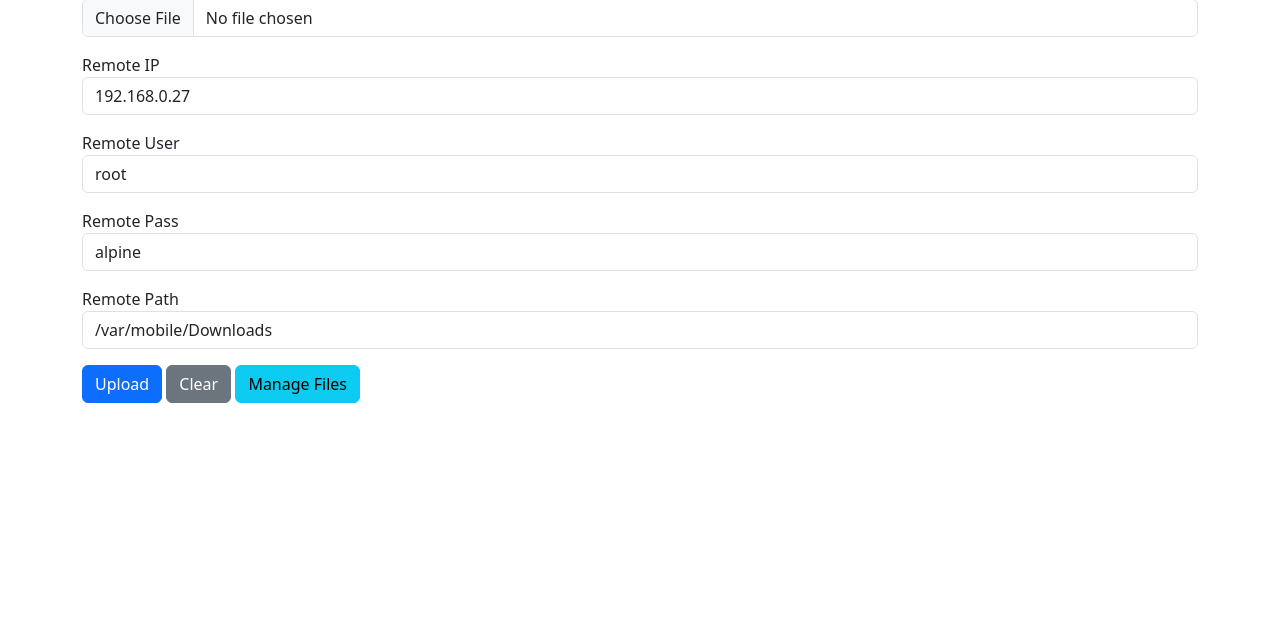
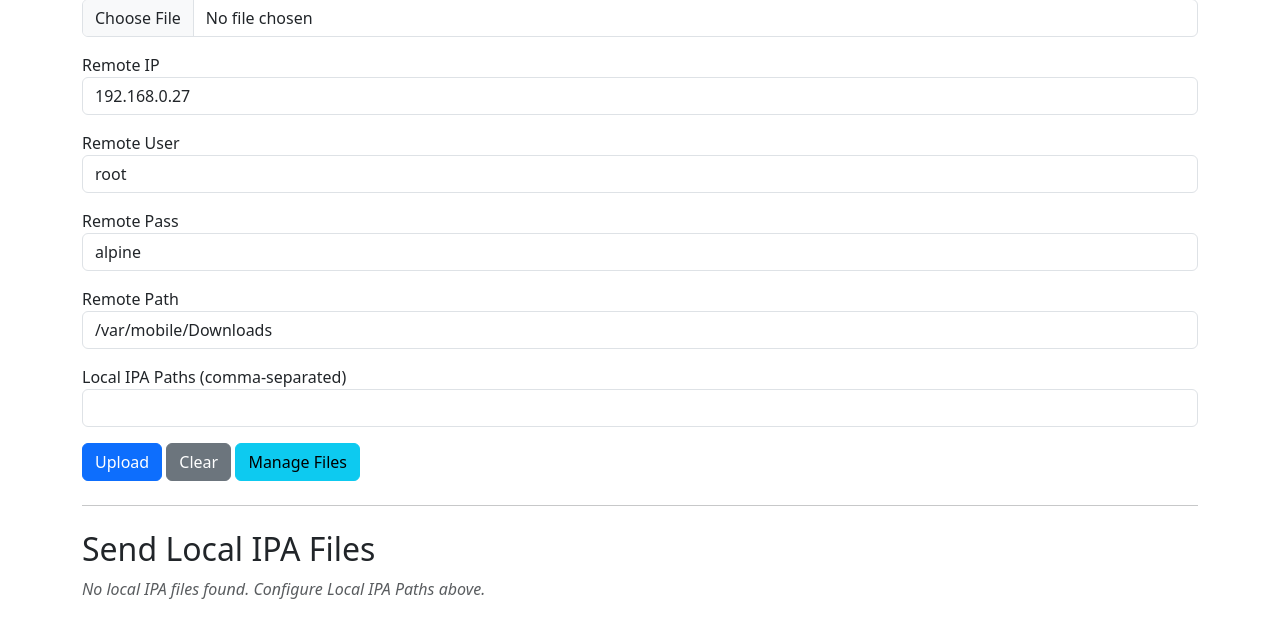
Before and after one commit to av1d/iOS_Sideloader, a Flask app: page / in a window 1280 px wide. Shown: the part 103-741 px from the top of the page. Run offline with Flask 3, Linux system fonts and the light colour scheme.

Commit message:
Enhance upload.html with local IPA paths input
Added styling for even and odd rows in the IPA file list and included an input for local IPA paths.

```diff
--- a/templates/upload.html
+++ b/templates/upload.html
@@ -3,6 +3,16 @@
 <head>
     <title>SCP Uploader</title>
     <link rel="stylesheet" href="https://cdn.jsdelivr.net/npm/bootstrap@5.3.0/dist/css/bootstrap.min.css">
+    <style>
+        .ipa-row-even {
+            background-color: #d1ecf1;
+            padding: 8px;
+            border-radius: 4px;
+        }
+        .ipa-row-odd {
+            padding: 8px;
+        }
+    </style>
 </head>
 <body class="container mt-4">
     <h2>File Upload</h2>
@@ -27,9 +37,30 @@
             <label>Remote Path</label>
             <input name="REMOTE_PATH" value="{{ settings['REMOTE_PATH'] }}" class="form-control"/>
         </div>
+        <div class="mb-3">
+            <label>Local IPA Paths (comma-separated)</label>
+            <input name="LOCAL_IPA_PATHS" value="{{ settings.LOCAL_IPA_PATHS|join(', ') }}" class="form-control"/>
+        </div>
         <button type="submit" class="btn btn-primary">Upload</button>
         <a href="/" class="btn btn-secondary">Clear</a>
         <a href="/manage" class="btn btn-info">Manage Files</a>
     </form>
+
+    <hr class="my-4">
+
+    <h2>Send Local IPA Files</h2>
+    {% if local_ipas %}
+        {% for ipa in local_ipas %}
+        <form method="POST" action="/send_local" class="mb-2">
+            <input type="hidden" name="filepath" value="{{ ipa.full_path }}">
+            <div class="d-flex align-items-center {% if loop.index % 2 == 0 %}ipa-row-even{% else %}ipa-row-odd{% endif %}">
+                <span class="flex-grow-1">{{ ipa.filename }}</span>
+                <button type="submit" class="btn btn-sm btn-success">Send to Device</button>
+            </div>
+        </form>
+        {% endfor %}
+    {% else %}
+        <p class="text-muted"><em>No local IPA files found. Configure Local IPA Paths above.</em></p>
+    {% endif %}
 </body>
 </html>
```
